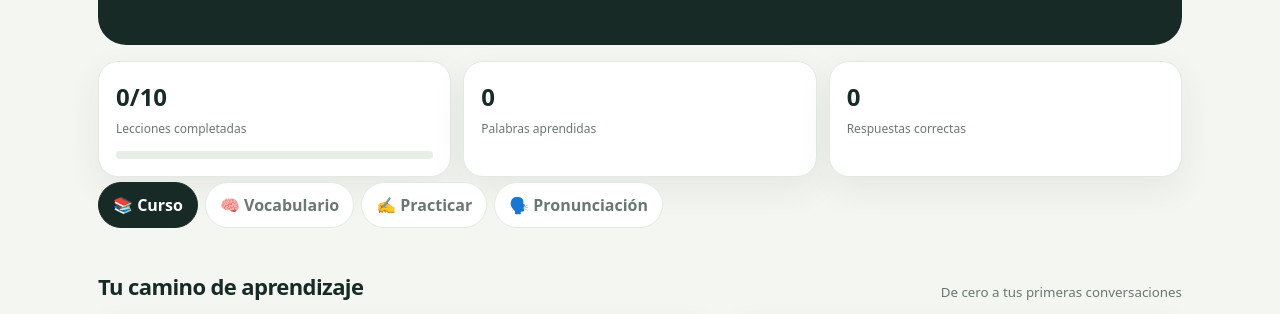
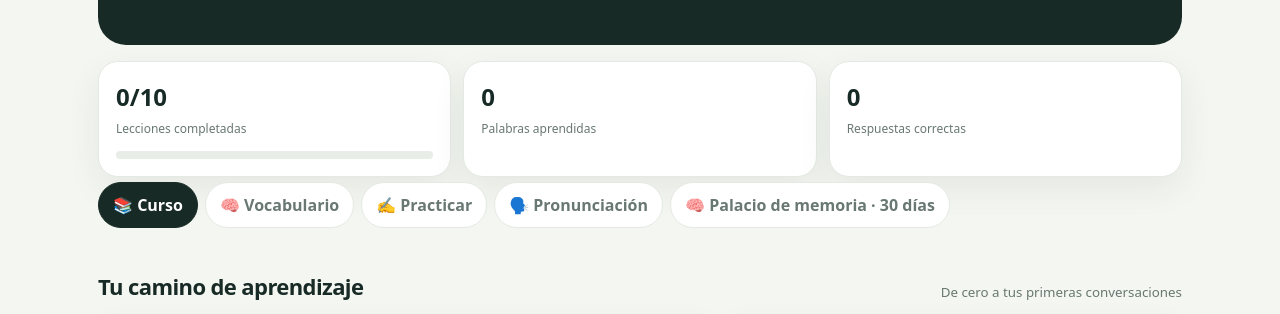
Before and after one commit to Alejandrokiriatos/academia-portuguesjshg, a plain HTML site: page index.html in a window 1280 px wide. Shown: the part 408-722 px from the top of the page. Drawn offline with Linux system fonts and the light colour scheme.

Commit message:
Add navigation to 30-day memory course

```diff
--- a/index.html
+++ b/index.html
@@ -17,7 +17,7 @@
 <header class="top"><div class="brand"><div class="logo">F!</div> fala<span style="color:var(--green)">.</span></div><div class="streak" id="streak">🔥 0 días de racha</div></header>
 <section class="hero"><div><div class="eyebrow">Português brasileiro · nivel principiante</div><h1>Tu próxima palabra<br>es en portugués.</h1><p>Aprende desde cero, a tu ritmo. Lecciones cortas, práctica real y palabras que empiezas a usar desde el primer día.</p><button class="btn" onclick="openLesson(0)">Empezar a aprender →</button></div><div class="hero-art" aria-hidden="true">🇧🇷</div></section>
 <div class="stats"><div class="stat"><strong id="doneCount">0/10</strong><span>Lecciones completadas</span><div class="progress"><i id="mainProgress"></i></div></div><div class="stat"><strong id="wordCount">0</strong><span>Palabras aprendidas</span></div><div class="stat"><strong id="scoreCount">0</strong><span>Respuestas correctas</span></div></div>
-<nav class="tabs" aria-label="Secciones"><button class="tab active" data-tab="curso">📚 Curso</button><button class="tab" data-tab="palabras">🧠 Vocabulario</button><button class="tab" data-tab="practica">✍️ Practicar</button><button class="tab" data-tab="sonidos">🗣️ Pronunciación</button></nav>
+<nav class="tabs" aria-label="Secciones"><button class="tab active" data-tab="curso">📚 Curso</button><button class="tab" data-tab="palabras">🧠 Vocabulario</button><button class="tab" data-tab="practica">✍️ Practicar</button><button class="tab" data-tab="sonidos">🗣️ Pronunciación</button><button class="tab" onclick="location.href=&quot;memoria.html&quot;">🧠 Palacio de memoria · 30 días</button></nav>
 <section class="view active" id="curso"><div class="section-head"><h2>Tu camino de aprendizaje</h2><small>De cero a tus primeras conversaciones</small></div><div class="layout"><div class="lessons" id="lessonList"></div><div class="side-stack"><div class="panel"><h3>💡 Consejo del día</h3><p>No intentes memorizar todo. Escucha una frase, repítela en voz alta y úsala en un ejemplo propio.</p></div><div class="panel"><h3>🎯 Tu objetivo</h3><p>Completa una lección y repasa cinco palabras cada día. La constancia vale más que estudiar muchas horas de golpe.</p></div></div></div></section>
 <section class="view" id="palabras"><div class="section-head"><h2>Vocabulario esencial</h2><small>Toca el altavoz para escuchar</small></div><div class="word-grid" id="wordGrid"></div></section>
 <section class="view" id="practica"><div class="section-head"><h2>Entrena tu memoria</h2><small>Una pregunta cada vez</small></div><div class="exercise" id="quizBox"><div class="eyebrow" style="color:var(--green)">Mini desafío</div><h3 id="question">¿Cómo se dice «hola» en portugués?</h3><div id="options"></div><div id="quizFeedback" class="feedback hidden"></div><button class="btn ghost hidden" id="nextQuestion" onclick="nextQuiz()">Siguiente pregunta →</button></div></section>
```
